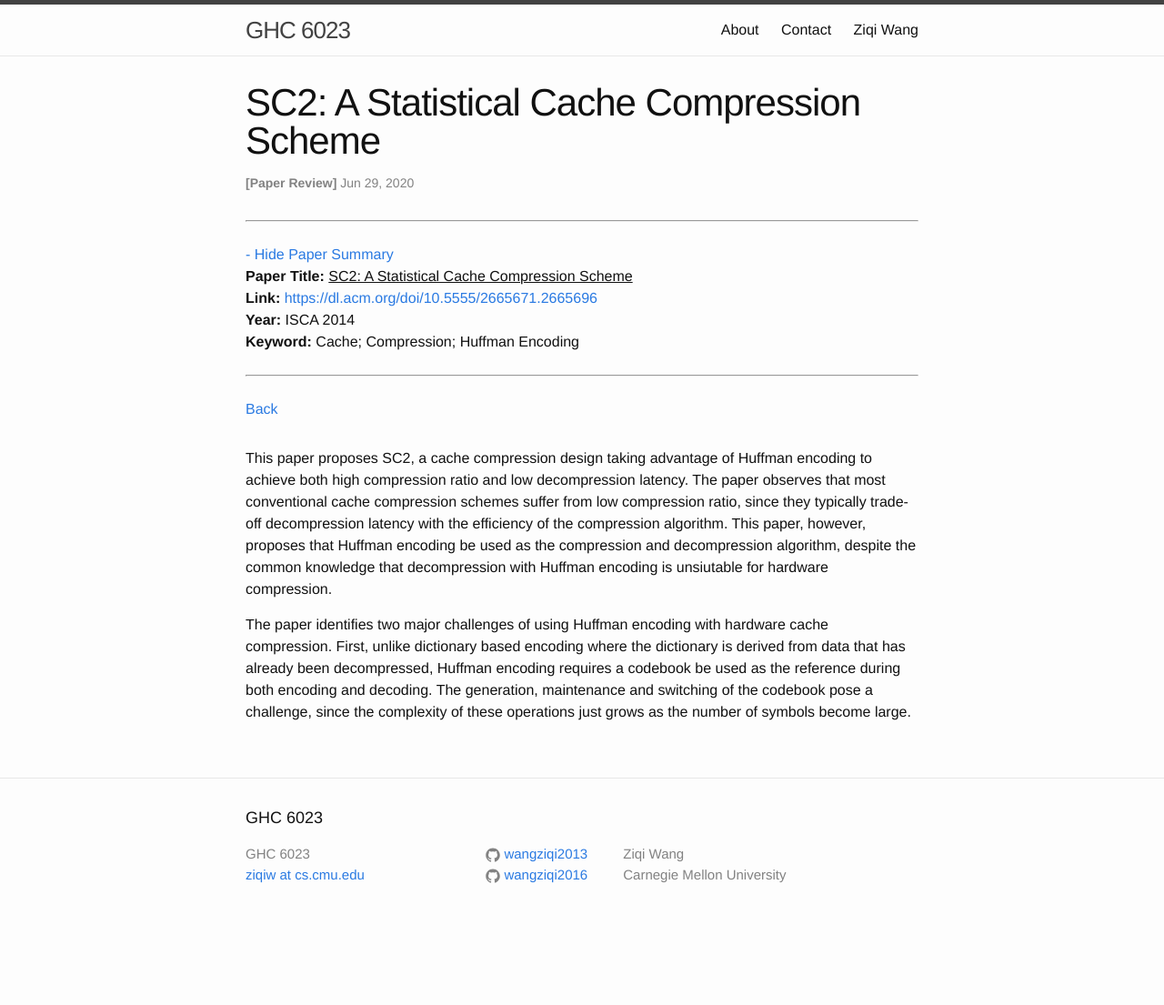
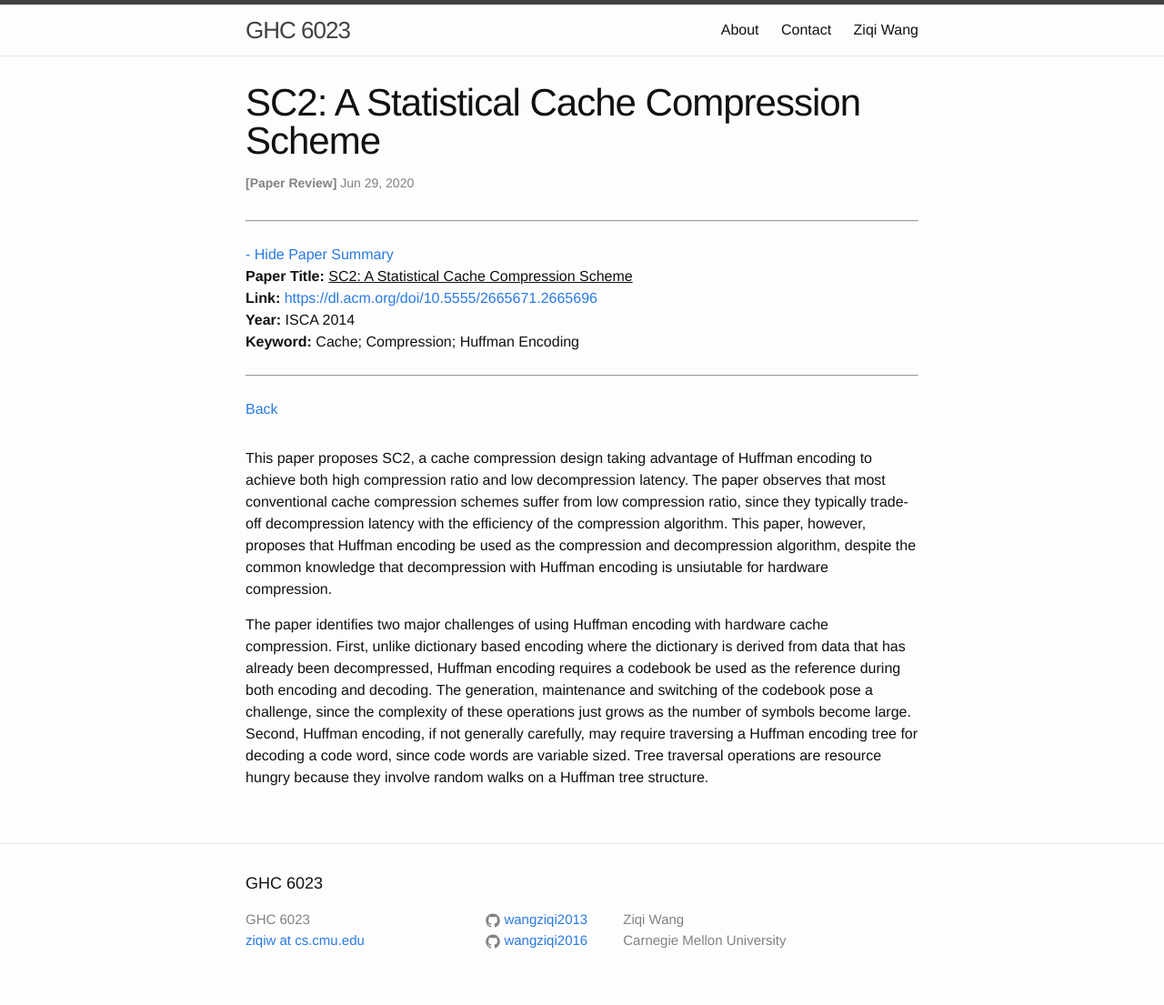
Before and after one commit to wangziqi2013/wangziqi2013.github.io, a Jekyll site: the page built from _posts/2020-06-29-sc2.markdown, in a window 1280 px wide. Shown: the whole page at 91% size. Built offline with Jekyll 4.4.1, drawn with Linux system fonts in a browser that asks for light colours; before the commit the page ends 1033 px from its top, so only the background shows below that.

Commit message:
Adding second reason

```diff
--- a/_posts/2020-06-29-sc2.markdown
+++ b/_posts/2020-06-29-sc2.markdown
@@ -23,3 +23,6 @@ The paper identifies two major challenges of using Huffman encoding with hardwar
 based encoding where the dictionary is derived from data that has already been decompressed, Huffman encoding requires
 a codebook be used as the reference during both encoding and decoding. The generation, maintenance and switching of the
 codebook pose a challenge, since the complexity of these operations just grows as the number of symbols become large.
+Second, Huffman encoding, if not generally carefully, may require traversing a Huffman encoding tree for decoding a code
+word, since code words are variable sized. Tree traversal operations are resource hungry because they involve random walks
+on a Huffman tree structure.
```
